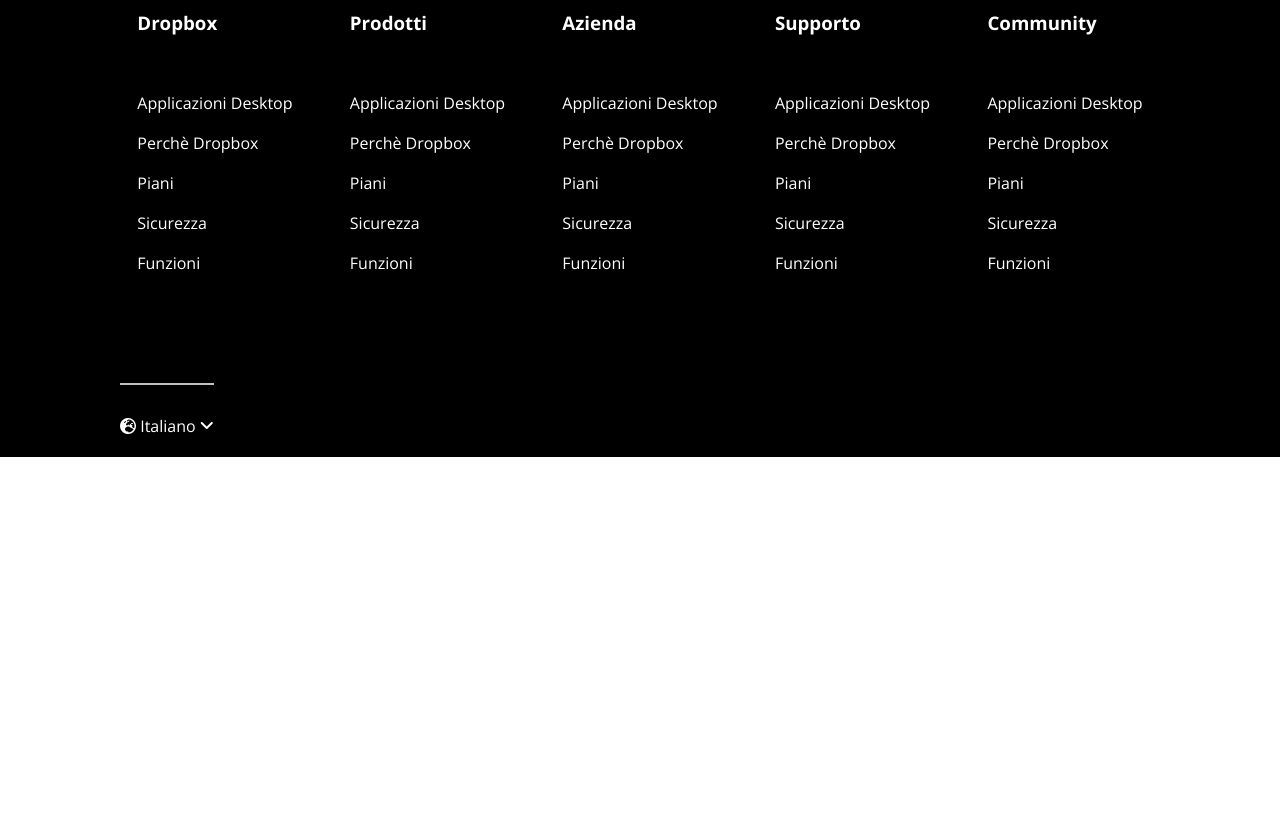
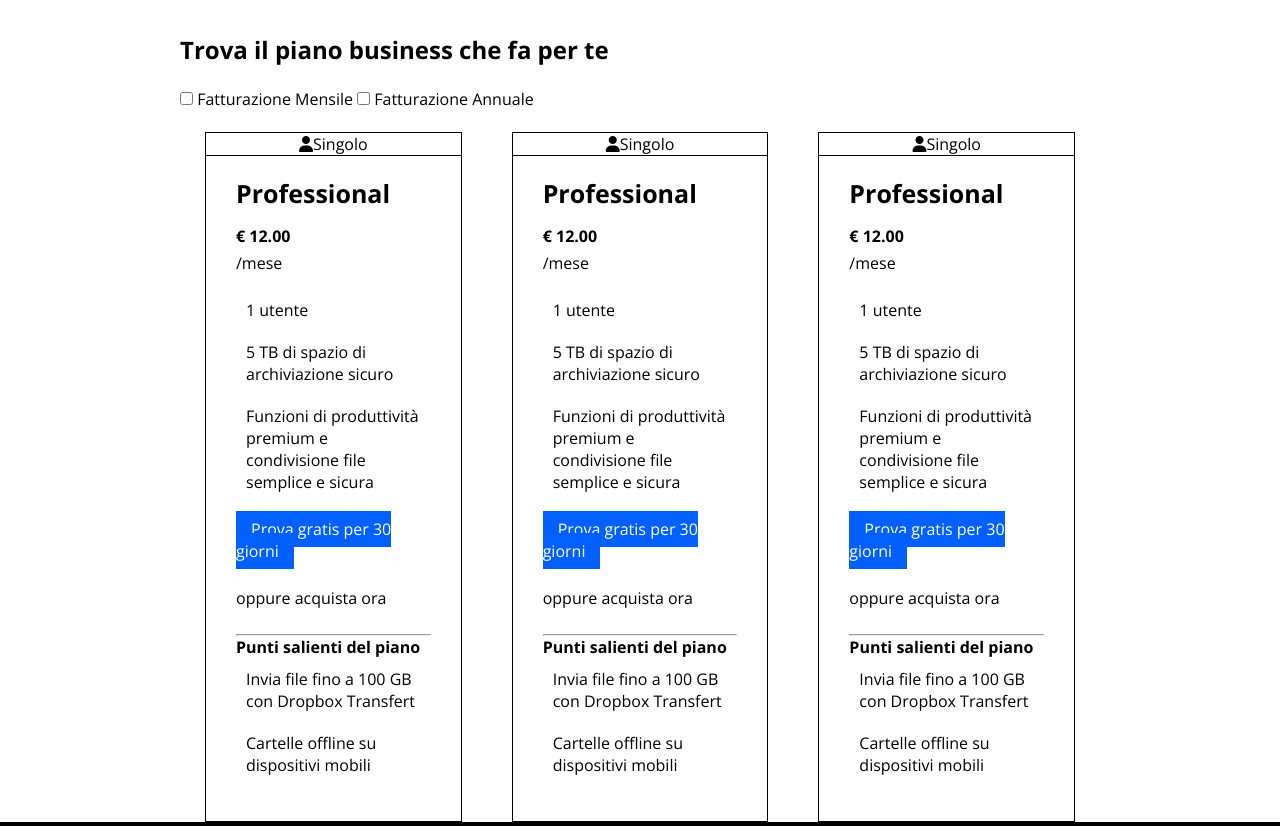
Before and after one commit to Bufal8/htmlcss-dropbox, a plain HTML site: page index.html in a window 1280 px wide. Shown: the part 871-1697 px from the top of the page. Before the commit the page ends 1328 px from the top, so only its background shows below. Drawn offline with nearby package versions, Linux system fonts and the light colour scheme.

Commit message:
Subscription plan

```diff
--- a/css/style.css
+++ b/css/style.css
@@ -67,10 +67,17 @@ h1{
     font-size: 80px;
     font-weight: 800;
     margin-bottom: 40px;
+    padding-top: 50px;
 }
 
+.wrapper{
+    padding: 0 180px;
+}
+
+    /* Regole Jumbotron */
 .jumbotron{
     background-color: #B3D0E7;
+    margin-bottom: 70px;
 }
 
 .jumbotxtimg{
@@ -93,6 +100,64 @@ h1{
     max-width: 100%;
 }
 
+#freetrial{
+    margin-right: 160px;
+}
+
+/* Regole plan selector */
+.plan-table{
+    display: flex;
+}
+
+.table-header{
+    border-bottom: #000 1px solid;
+    text-align: center;
+}
+
+.piano{
+    border: #000 1px solid;
+    margin: auto 25px;
+}
+
+.plan-info{
+    padding: 20px 30px;
+}
+
+.plan-name{
+    font-size: 25px;
+    padding-bottom: 15px;
+}
+
+.price{
+    padding-bottom: 15px;
+}
+
+.mese{
+    padding-bottom: 15px;
+    padding-top: 5px;
+}
+
+.plan-user{
+    list-style-type: "\f007"
+}
+
+li{
+    padding: 10px;
+}
+
+
+ul{
+    padding-bottom: 15px;
+}
+
+.buynow{
+    margin: 25px auto;
+}
+
+.plan-highlights{
+    margin-top: 15px;
+    padding-top: 15px;
+}
 /* Regole Footer */
 footer{
     padding-top: 250px;
--- a/index.html
+++ b/index.html
@@ -79,7 +79,7 @@
                     <br>
 
 
-                    <div class="bluebutton">
+                    <div class="bluebutton" id="freetrial">
                         <span><a href="#">Inizia la tua prova gratuita</a></span>
                     </div>
 
@@ -95,6 +95,95 @@
             </div>
         </div>
     </div>
+    <div class="plan-selector  wrapper">
+        <h2>Trova il piano business che fa per te</h2>
+        <br>
+        <div class="fatturazione">
+            <input type="checkbox" id="mensile">
+            <label for="mensile">Fatturazione Mensile</label>
+            <input type="checkbox" id="annuale">
+            <label for="annuale">Fatturazione Annuale</label>
+        </div>
+        <br>
+        <!-- Selettore piano premium -->
+        <div class="plan-table">
+            <!-- Singolo -->
+            <div class="piano">
+                <p class="table-header"><i class="fa-solid fa-user"></i>Singolo</p>
+                <div class="plan-info">
+                    <h3 class="plan-name">Professional</h3>
+                    <strong class="price">€ 12.00</strong>
+                    <p class="mese">/mese</p>
+                    <!-- Lista features piano singolo -->
+                    <ul>
+                        <li class="plan-user">1 utente</li>
+                        <li class="plan-storage">5 TB di spazio di archiviazione sicuro</li>
+                        <li class="plan-sharing">Funzioni di produttività premium e condivisione file semplice e sicura</li>
+                    </ul>
+
+                    <span class="bluebutton"><a href="#">Prova gratis per 30 giorni</a></span>
+                    <p class="buynow">oppure <a href="#">acquista ora</a></p>
+                    <hr>
+                    <strong class="plan-highlights">Punti salienti del piano</strong>
+                    <ul>
+                        <li>Invia file fino a 100 GB con Dropbox Transfert</li>
+                        <li>Cartelle offline su dispositivi mobili</li>
+                    </ul>
+                </div>
+            </div>
+            <div class="piano">
+                <p class="table-header"><i class="fa-solid fa-user"></i>Singolo</p>
+                <div class="plan-info">
+                    <h3 class="plan-name">Professional</h3>
+                    <strong class="price">€ 12.00</strong>
+                    <p class="mese">/mese</p>
+                    <!-- Lista features piano singolo -->
+                    <ul>
+                        <li class="plan-user">1 utente</li>
+                        <li class="plan-storage">5 TB di spazio di archiviazione sicuro</li>
+                        <li class="plan-sharing">Funzioni di produttività premium e condivisione file semplice e sicura</li>
+                    </ul>
+
+                    <span class="bluebutton"><a href="#">Prova gratis per 30 giorni</a></span>
+                    <p class="buynow">oppure <a href="#">acquista ora</a></p>
+                    <hr>
+                    <strong class="plan-highlights">Punti salienti del piano</strong>
+                    <ul>
+                        <li>Invia file fino a 100 GB con Dropbox Transfert</li>
+                        <li>Cartelle offline su dispositivi mobili</li>
+                    </ul>
+                </div>
+            </div>
+            <div class="piano">
+                <p class="table-header"><i class="fa-solid fa-user"></i>Singolo</p>
+                <div class="plan-info">
+                    <h3 class="plan-name">Professional</h3>
+                    <strong class="price">€ 12.00</strong>
+                    <p class="mese">/mese</p>
+                    <!-- Lista features piano singolo -->
+                    <ul>
+                        <li class="plan-user">1 utente</li>
+                        <li class="plan-storage">5 TB di spazio di archiviazione sicuro</li>
+                        <li class="plan-sharing">Funzioni di produttività premium e condivisione file semplice e sicura</li>
+                    </ul>
+
+                    <span class="bluebutton"><a href="#">Prova gratis per 30 giorni</a></span>
+                    <p class="buynow">oppure <a href="#">acquista ora</a></p>
+                    <hr>
+                    <strong class="plan-highlights">Punti salienti del piano</strong>
+                    <ul>
+                        <li>Invia file fino a 100 GB con Dropbox Transfert</li>
+                        <li>Cartelle offline su dispositivi mobili</li>
+                    </ul>
+                </div>
+            </div>
+        </div>
+        <div class="horizontal-row">
+
+        </div>
+
+    </div>
+
 </main>
 
     <!-- Footer -->
```
